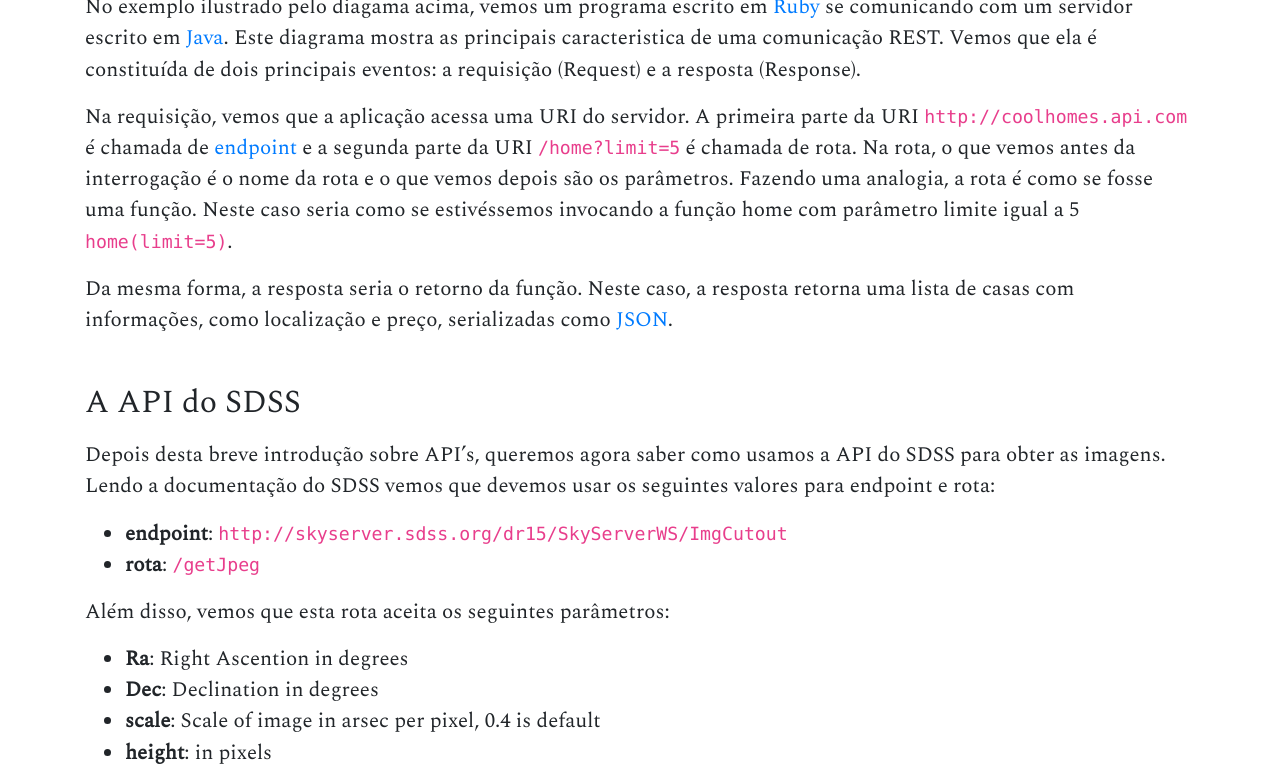
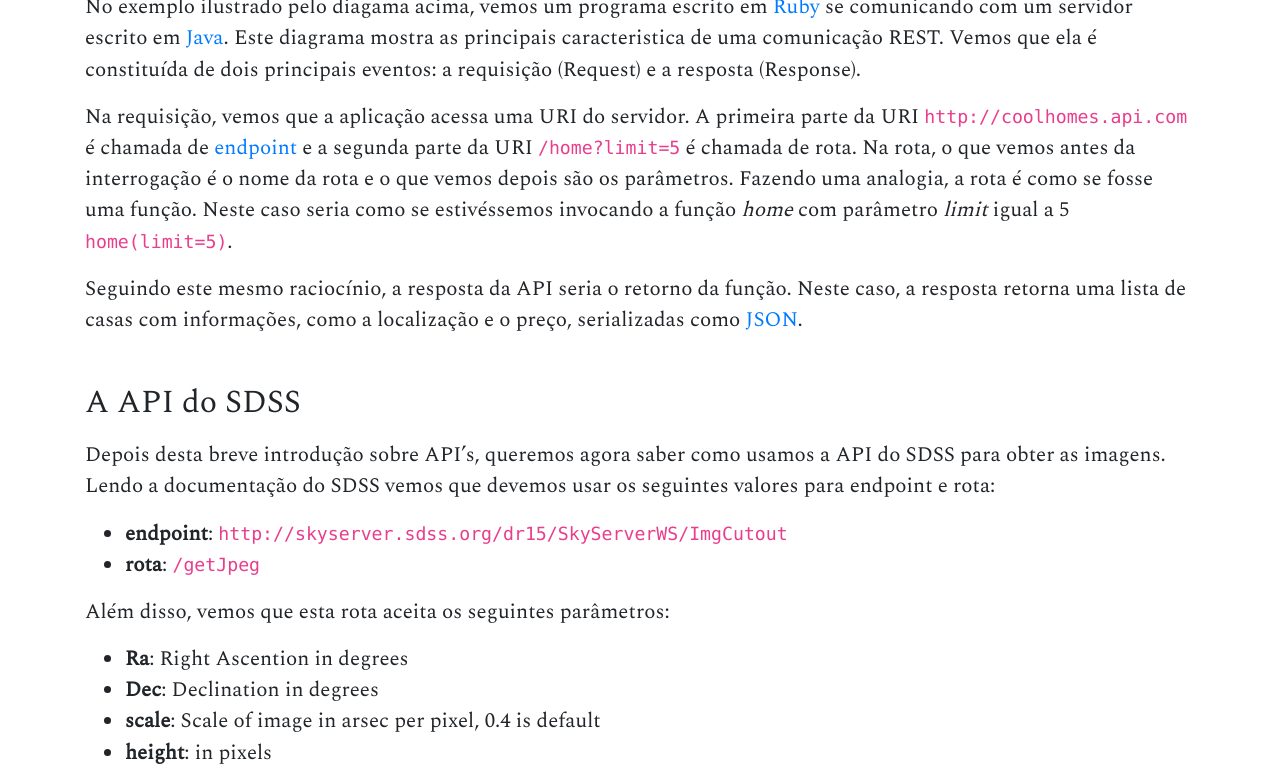
Before and after one commit to iagml/website, a Jekyll site: the page built from _posts/2019-11-11-automatizando-download-de-imagens-do-sdss.md, in a window 1280 px wide and 900 px high, scrolled down 2005 px, cut to the strip 128-900 px from the top of the window. Built offline with Jekyll 4.4.1, drawn with Linux system fonts in a browser that asks for light colours.

Commit message:
atualizando texto

```diff
--- a/_posts/2019-11-11-automatizando-download-de-imagens-do-sdss.md
+++ b/_posts/2019-11-11-automatizando-download-de-imagens-do-sdss.md
@@ -31,9 +31,9 @@ Os programas que se comunicam por uma API REST usam o protocolo [HTTP](https://e
 
 No exemplo ilustrado pelo diagama acima, vemos um programa escrito em [Ruby](https://en.wikipedia.org/wiki/Ruby_(programming_language)) se comunicando com um servidor escrito em [Java](https://en.wikipedia.org/wiki/Java_(programming_language)). Este diagrama mostra as principais caracteristica de uma comunicação REST. Vemos que ela é constituída de dois principais eventos: a requisição (Request) e a resposta (Response).
 
-Na requisição, vemos que a aplicação acessa uma URI do servidor. A primeira parte da URI `http://coolhomes.api.com` é chamada de [endpoint](https://en.wikipedia.org/wiki/Web_API#Endpoints) e a segunda parte da URI `/home?limit=5` é chamada de rota. Na rota, o que vemos antes da interrogação é o nome da rota e o que vemos depois são os parâmetros. Fazendo uma analogia, a rota é como se fosse uma função. Neste caso seria como se estivéssemos invocando a função home com parâmetro limite igual a 5  `home(limit=5)`.
+Na requisição, vemos que a aplicação acessa uma URI do servidor. A primeira parte da URI `http://coolhomes.api.com` é chamada de [endpoint](https://en.wikipedia.org/wiki/Web_API#Endpoints) e a segunda parte da URI `/home?limit=5` é chamada de rota. Na rota, o que vemos antes da interrogação é o nome da rota e o que vemos depois são os parâmetros. Fazendo uma analogia, a rota é como se fosse uma função. Neste caso seria como se estivéssemos invocando a função *home* com parâmetro *limit* igual a 5  `home(limit=5)`.
 
-Da mesma forma, a resposta seria o retorno da função. Neste caso, a resposta retorna uma lista de casas com informações, como localização e preço, serializadas como [JSON](https://en.wikipedia.org/wiki/JSON).
+Seguindo este mesmo raciocínio, a resposta da API seria o retorno da função. Neste caso, a resposta retorna uma lista de casas com informações, como a localização e o preço, serializadas como [JSON](https://en.wikipedia.org/wiki/JSON).
 
 ## A API do SDSS
 
```
